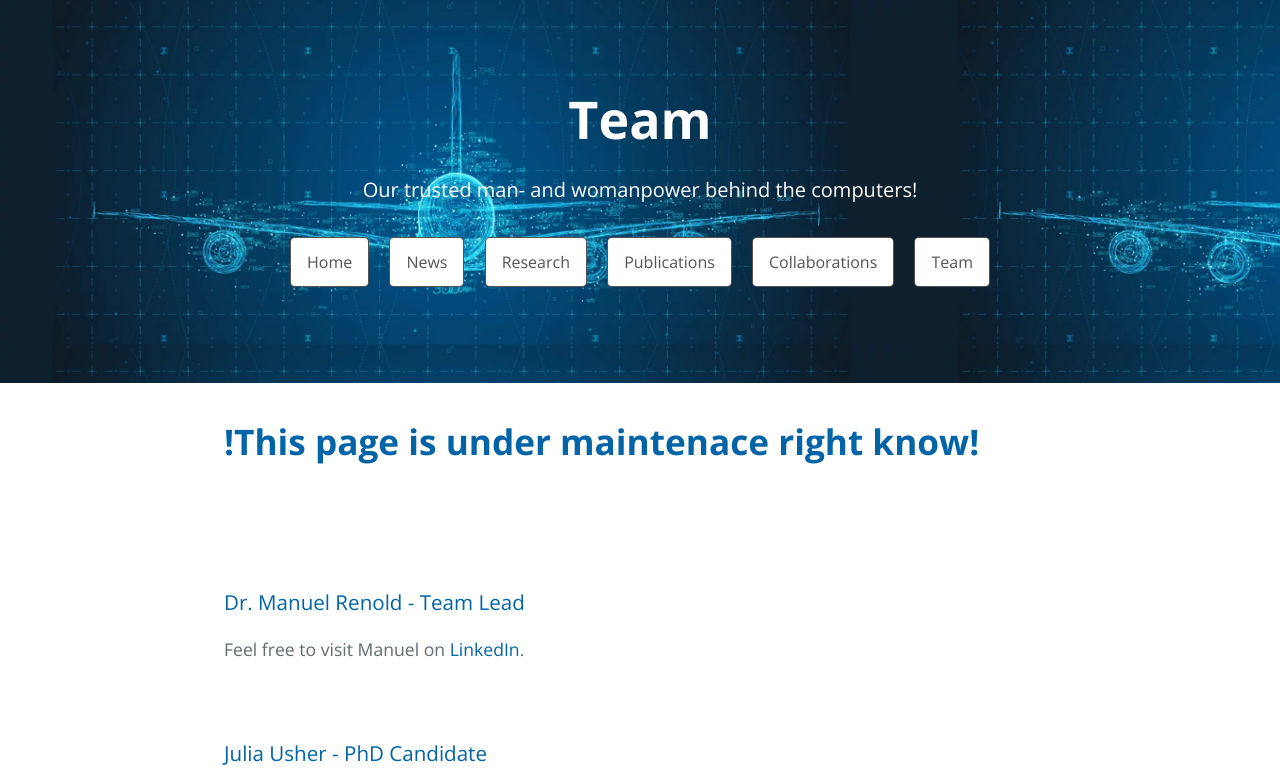
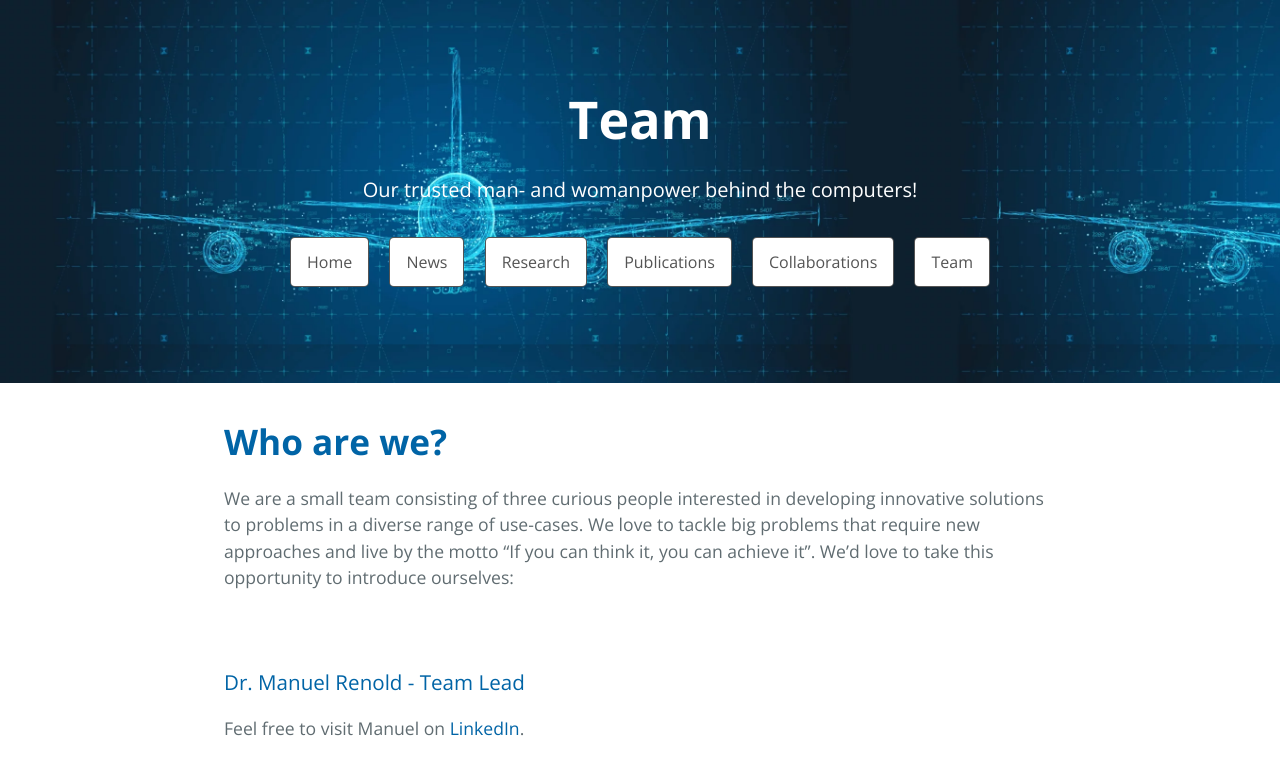
Before and after one commit to CyberneticLearningSystems/CyberneticLearningSystems.github.io, a Jekyll site: the page built from pages/team.md, in a window 1280 px wide and 1400 px high. Shown: the top 778 px of the window. Built offline with Jekyll 4.4.1, drawn with Linux system fonts in a browser that asks for light colours; some of the changed text lies outside the part shown.

Commit message:
spacers + julia picture

```diff
--- a/pages/team.md
+++ b/pages/team.md
@@ -4,47 +4,33 @@
 description: Our trusted man- and womanpower behind the computers!
 ---
 
-# **!This page is under maintenace right know!**
-<!--The code below is only used as spacer-->
-<html>
-  <p style="color:white;">ONLY_HERE_AS_SPACER</p>
-</html><!--The code below is only used as spacer-->
-<html>
-  <p style="color:white;">ONLY_HERE_AS_SPACER</p>
-</html>
+# **Who are we?**
+We are a small team consisting of three curious people interested in developing innovative solutions to problems in a diverse range of use-cases. We love to tackle big problems
+that require new approaches and live by the motto "If you can think it, you can achieve it". We'd love to take this opportunity to introduce ourselves:
 
-
-
+<br>
 
 ### Dr. Manuel Renold - Team Lead
 
 Feel free to visit Manuel on [LinkedIn](https://www.linkedin.com/in/manuel-renold-46b07287/).
-
-
-<!--The code below is only used as spacer-->
-<html>
-  <p style="color:white;">ONLY_HERE_AS_SPACER</p>
-</html>
+<br>
 
 ### Julia Usher - PhD Candidate
+<img src="./../pictures/julia.jpg" align="left" height="150" style="margin-right: 20px">
+
 Julia began her academic career in 2017 with the beginning of her BSc. in Aviation at the Zurich Univeristy of Applied Sciences. It was after her Bachelor's that she began
 working as a research assistant in Manuel's team while completing her Master's in Engineering from 2020-2023, deepening her knowledge of statistical methods, optimisation
 and discovering a fascination for AI and ML. The culmination of three years of employment and studies was her Master Thesis, in which she developed a proof of concept for a
-reinforcement learning agent for the scheduling of ground handling equipment, proving the validity of the method and providing the theoretical and mathematical foundation
-for the Swissport (PROJECT OFFICIAL NAME??). The next step in her career is now underway - she will stay on in Manuel's team as a PhD Candidate, working primarily for the
-AI4REALNET project in the field of human-machine co-learning and the continuation of her Master's Thesis in the Swissport (OFFICIAL PROJECT NAME??).
+reinforcement learning agent for the scheduling of ground handling equipment, proving the validity of the method proposed in the [brAIght](./projects/braight.md) project. The next step in her career
+is now underway - she will stay on in Manuel's team as a PhD Candidate, working primarily for the [AI4REALNET](./projects/ai4realnet.md)
+project in the field of human-machine co-learning and the continuation of her Master's Thesis in the [brAIght](./projects/braight.md) project.
 
-After a day's work, you're most likely to find Julia with a volleyball in hand, either coaching or training. If you can't find her there,
-she'll be at the gym or - as the green thumb of the group - taking care of her urban jungle at home. The weekends of the warmer months are mostly spent outside on
-"relaxing" alpine hikes, via ferratas and nights sleeping outside under the stars. While still hiking in winter, she's more likely to be spotted on her skis (or in
-the snow).
+After a day's work, you're most likely to find Julia with a volleyball in hand or - as the green thumb of the group - taking care of her urban jungle at home. The weekends
+of the warmer months are mostly spent outside on "relaxing" alpine hikes and nights sleeping outside under the stars. While still hiking in winter, she's more likely to
+be spotted on her skis (or next to them).
 
 Feel free to visit Julia on [LinkedIn](https://www.linkedin.com/in/juliausher/).
-
-<!--The code below is only used as spacer-->
-<html>
-  <p style="color:white;">ONLY_HERE_AS_SPACER</p>
-</html>
+<br>
 
 ### Janik Vollenweider - Researcher
 
```
